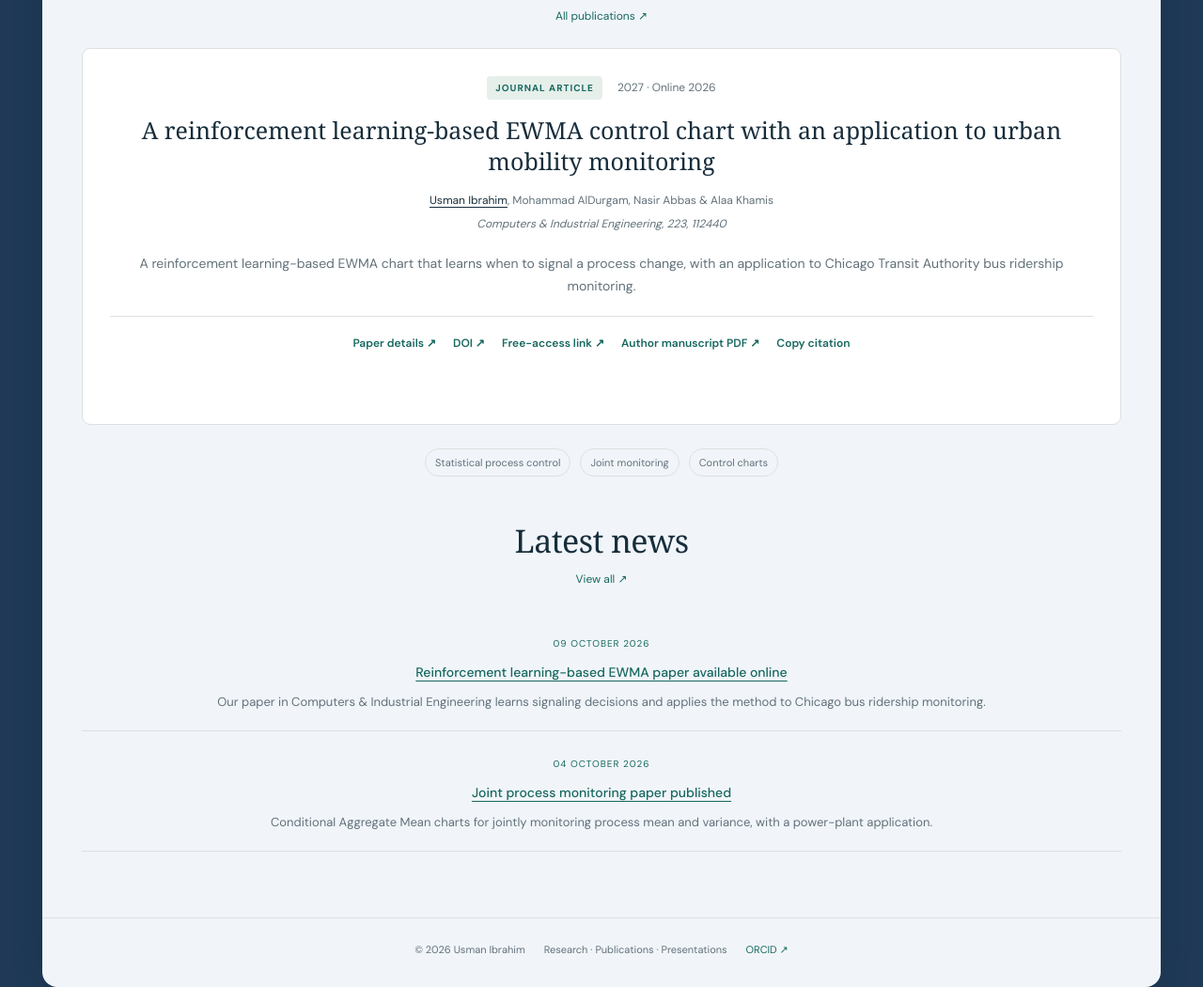
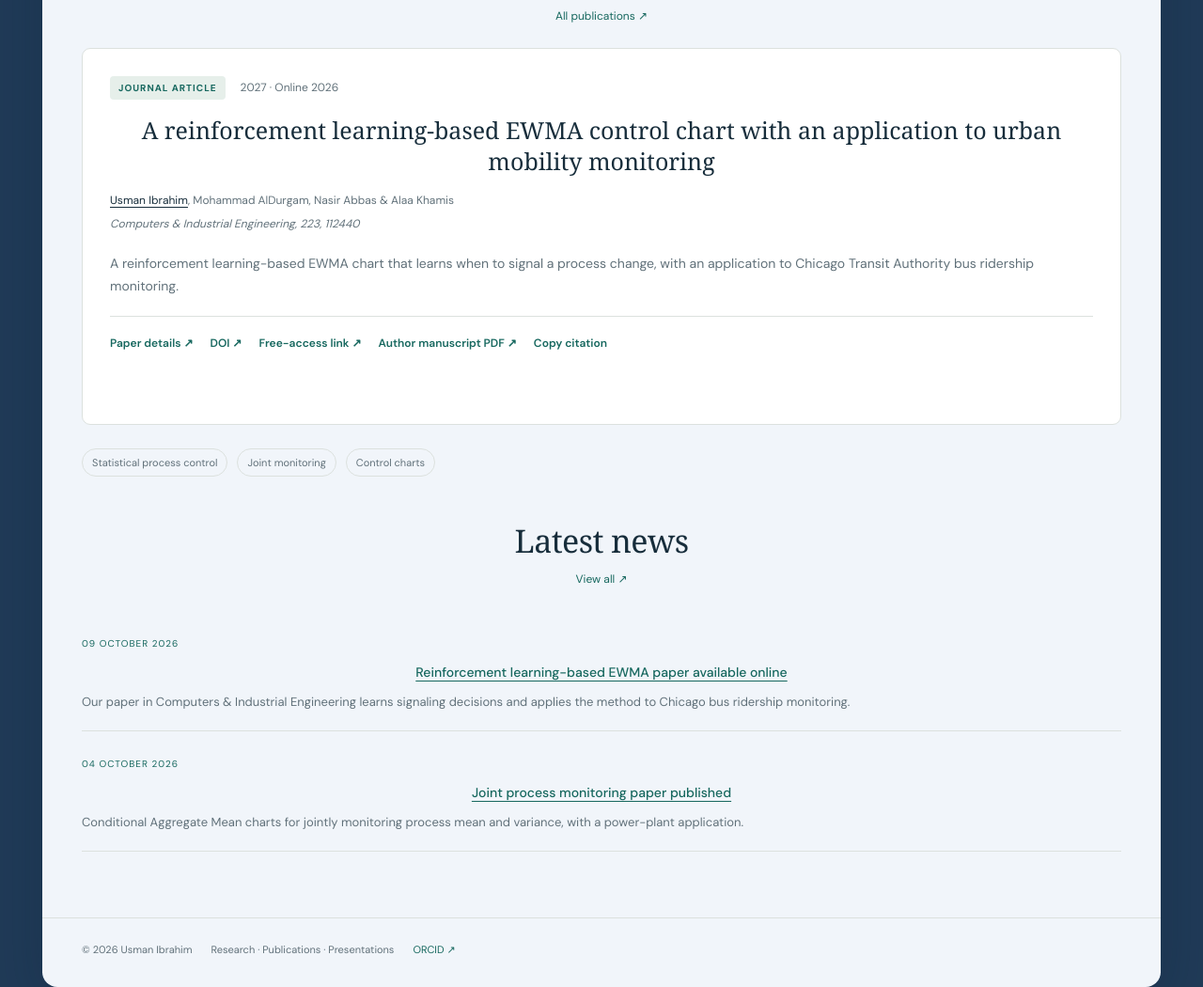
Before and after one commit to usmanibrahim-research/usman-ibrahim, a plain HTML site: page index.html in a window 1280 px wide. Shown: the part 744-1794 px from the top of the page at 94% size. Drawn offline with Linux system fonts and the light colour scheme.

Commit message:
Update text alignment styles in index.html
Added CSS rules for text alignment and layout.

```diff
--- a/index.html
+++ b/index.html
@@ -177,6 +177,43 @@
         max-width: 250px;
       }
     }
+  /* Keep body text left-aligned */
+main,
+.hero,
+.prose,
+.card,
+.news-item,
+.empty,
+.footer-inner {
+  text-align: left;
+}
+
+/* Center headings and tabs only */
+h1,
+h2,
+h3,
+.eyebrow {
+  text-align: center;
+}
+
+.hero h1 {
+  display: table;
+  margin-left: auto;
+  margin-right: auto;
+}
+
+.nav {
+  justify-content: center;
+}
+
+/* Left-align buttons, links, tags, and card labels */
+.actions,
+.links,
+.focus-strip,
+.card-top,
+.footer-inner {
+  justify-content: flex-start;
+}
   </style>
 </head>
 
```
